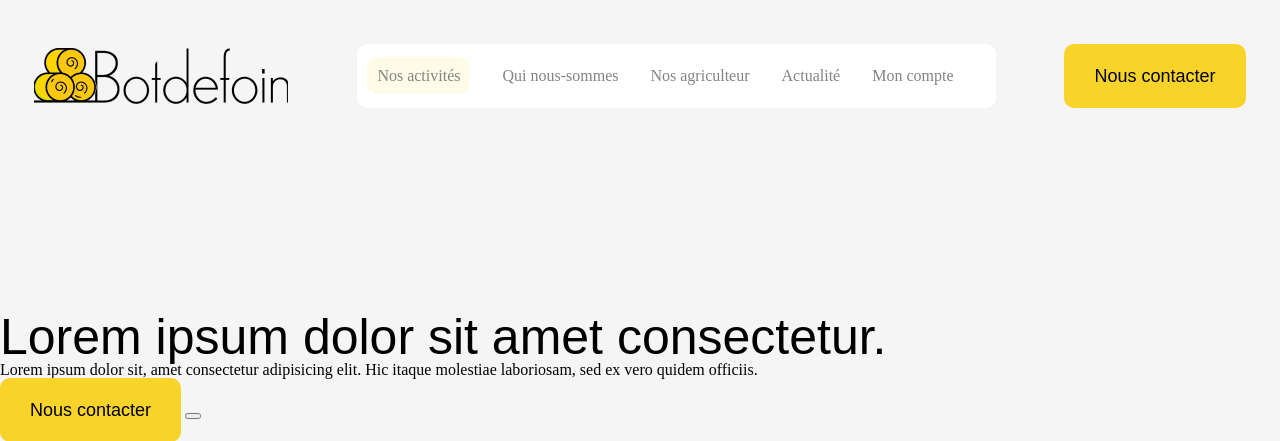
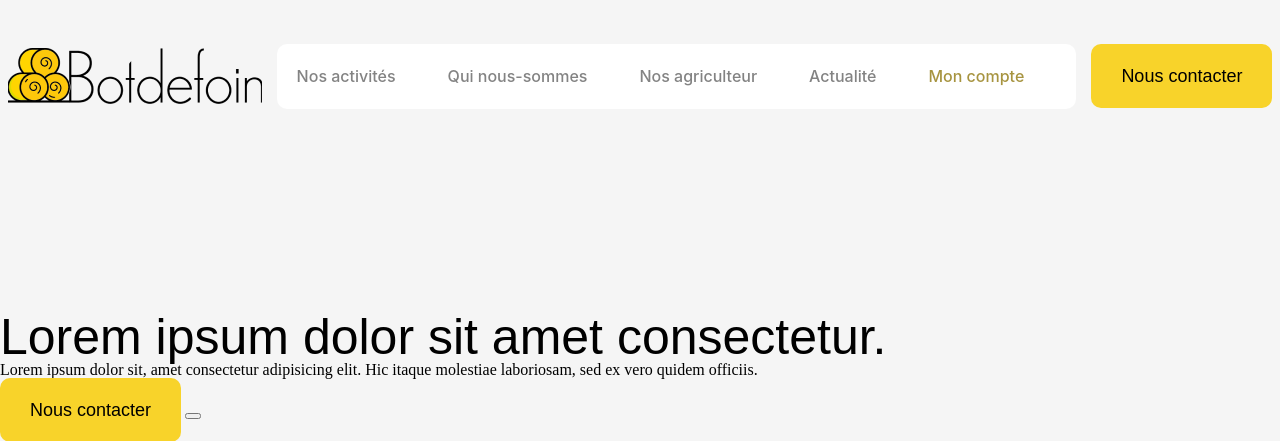
Before and after one commit to AlexandreBIEN/Botdefoin, a PHP site: page / in a window 1280 px wide. Shown: the top 441 px of the page. Run offline with PHP 8.4, Linux system fonts and the light colour scheme.

Commit message:
Update Nav 2

```diff
--- a/assets/css/style.css
+++ b/assets/css/style.css
@@ -112,7 +112,7 @@ h1 {
 }
 
 .active-menu {
-    background-color: #FEFCE8;
+
     padding: 10px;
     border-radius: 10px;
 }
@@ -121,9 +121,17 @@ h1 {
     text-decoration: none;
     color: #838383;
     margin-right: 2rem;
-
+    font-family: 'Inter', sans-serif;
+    font-weight: 500;
 }
 
+.link-text:hover  {
+    background-color: #FEFCE8;
+}
+
+.account-text-nav {
+    color: #A79440;
+}
 /* ---------- MAIN ----------*/
 
 .hero-container {
--- a/inc/header.php
+++ b/inc/header.php
@@ -13,10 +13,10 @@
         <img src="../assets/img/logo.png" alt="logo de Botdefoin" class="header-logo">
         <ul class="ul-container">
             <li><a href="" class="active-menu link-text">Nos activités</a></li>
-            <li><a href="" class="link-text">Qui nous-sommes</a></li>
-            <li><a href="" class="link-text">Nos agriculteur</a></li>
-            <li><a href="" class="link-text">Actualité</a></li>
-            <li><a href="" class="link-text">Mon compte</a></li>
+            <li><a href="" class="active-menu link-text">Qui nous-sommes</a></li>
+            <li><a href="" class="active-menu link-text">Nos agriculteur</a></li>
+            <li><a href="" class="active-menu link-text">Actualité</a></li>
+            <li><a href="" class="active-menu link-text account-text-nav">Mon compte</a></li>
         </ul>
         <button class="contact-btn">Nous contacter</button>
     </nav>
```
